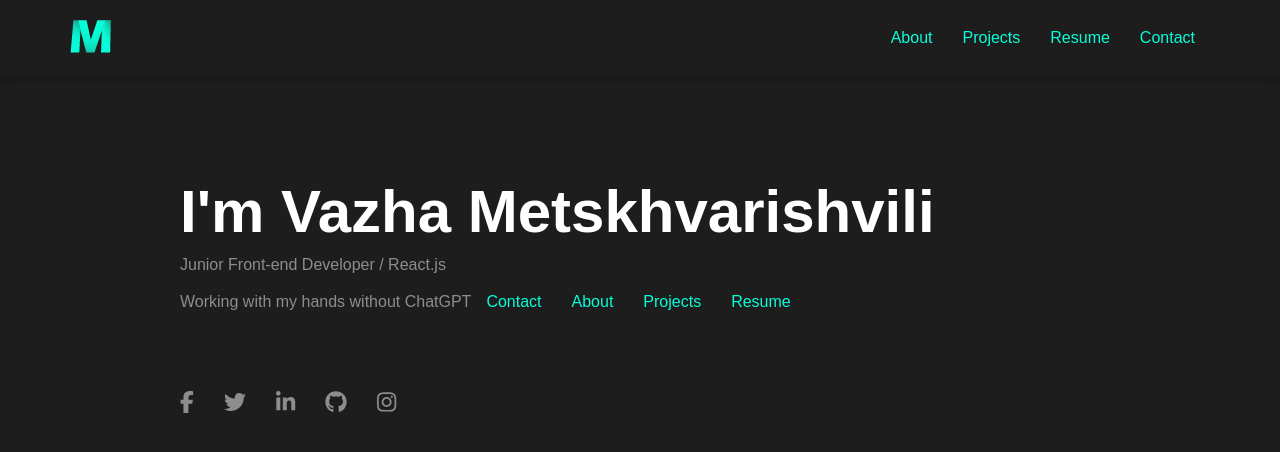
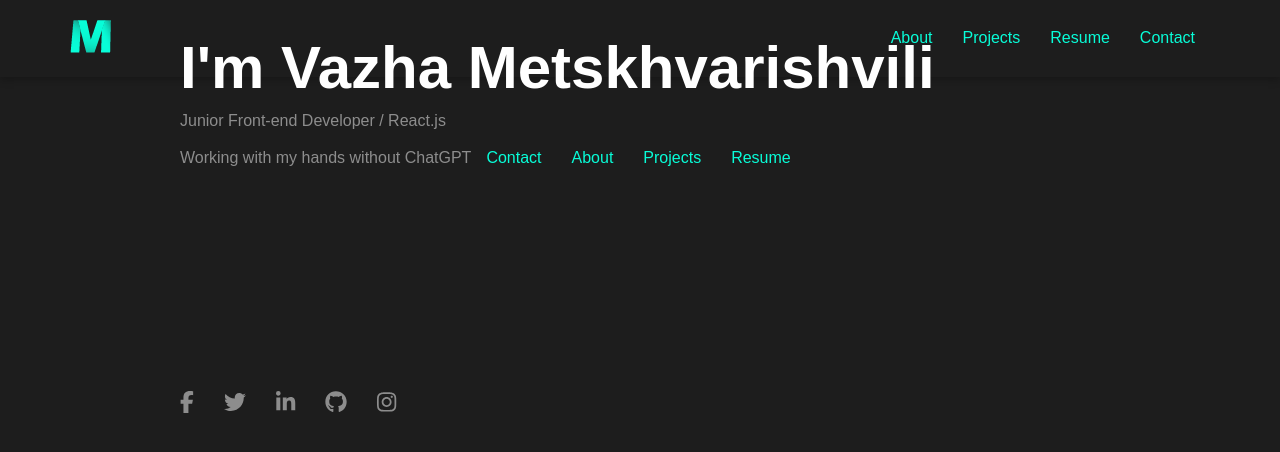
Before and after one commit to Mecxvarishvili/Portfolio, a React (Create React App) app: page / in a window 1280 px wide. Shown: the top 452 px of the page. Built offline with nearby package versions, Linux system fonts and the light colour scheme.

Commit message:
Worlikg on route transition

```diff
--- a/package.json
+++ b/package.json
@@ -14,7 +14,7 @@
     "framer-motion": "^9.0.0",
     "react": "^18.2.0",
     "react-dom": "^18.2.0",
-    "react-router-dom": "^6.2.1",
+    "react-router-dom": "^6.8.0",
     "react-scripts": "5.0.0",
     "sass": "^1.49.7",
     "web-vitals": "^2.1.4"
--- a/src/App.css
+++ b/src/App.css
@@ -296,6 +296,7 @@
     display: flex;
     flex-wrap: wrap;
     gap: 20px;
+    margin-top: 80px;
   }
   .projectPage .projectsCont .project {
     flex-basis: 300px;
@@ -307,6 +308,8 @@
   }
   .projectPage .projectsCont .projectCard img {
     width: 100%;
+    height: 300px;
+    object-fit: cover;
   }
   .projectPage .projectsCont .projectCard .hoverBox {
     position: absolute;
@@ -383,6 +386,7 @@
   .projectPage .projectsCont .singleProject .singleCont .inSingleCont img {
     width: 100%;
     height: 300px;
+    object-fit: contain;
   }
   .projectPage .projectsCont .singleProject .singleCont .inSingleCont .box {
     margin: 25px 0;
--- a/src/App.js
+++ b/src/App.js
@@ -1,15 +1,22 @@
 import './App.css';
-import { BrowserRouter as Router } from 'react-router-dom';
 import Header from './layouts/header/Header';
 import Footer from './layouts/footer/Footer';
 import { useEffect, useState } from 'react';
 import AnimatedRoutes from './components/AnimatedRoutes';
-import { AnimatePresence, motion } from 'framer-motion';
+import { Route, Routes, useLocation } from 'react-router-dom';
+import { ABOUT_PAGE, CONTACT_PAGE, HOME_PAGE, PROJECTS_PAGE, RESUME_PAGE} from './components/routes'
+import Main from './pages/home/Home';
+import ProjectsPage from './pages/projects/ProjectsPage';
+import AboutPage from './pages/about/AboutPage';
+import ContactPage from './pages/contact/ContactPage';
+import ResumePage from './pages/resume/ResumePage';
+import { AnimatePresence } from 'framer-motion';
 
 function App() {
   const [ isVisible, setVisible ] = useState(true)
   const [ tr, setTr ] = useState("activetr")
   const [ transition, setTransition ] = useState(false)
+  const location = useLocation()
 
   const transparent = () => {
     setTr("activetr")
@@ -28,23 +35,30 @@ function App() {
     console.log(window.location.pathname)
 
   }, [transition])
+  function asd () {
+    return true
+  }
 
   return (
-    <AnimatePresence>
       <div className={"transparent-website " + tr}>
-        <Router>
           <Header /* setTransition={transitionHandler} */ setVisible={setVisible} />
             <div className='mainCont'>
               {isVisible ?
               <div className="container">
-                <AnimatedRoutes setTransition={transitionHandler}/>
+                <AnimatePresence>
+                <Routes location={location} >
+                  <Route index exact path={HOME_PAGE} loader={asd()} element={<AnimatedRoutes children={<Main/>} />} />
+                  <Route path={ABOUT_PAGE} element={<AnimatedRoutes children={<AboutPage />} />} />
+                  <Route path={PROJECTS_PAGE} element={<AnimatedRoutes children={<ProjectsPage/>} />} />
+                  <Route path={RESUME_PAGE} element={<AnimatedRoutes children={<ResumePage />} />} />
+                  <Route path={CONTACT_PAGE} element={<AnimatedRoutes children={<ContactPage />} />} />
+                </Routes>
                  <Footer />
+                </AnimatePresence>
               </div>
                : <></>}
             </div>
-        </Router>
       </div>
-    </AnimatePresence>
   );
 }
 
--- a/src/components/AnimatedRoutes.js
+++ b/src/components/AnimatedRoutes.js
@@ -1,28 +1,22 @@
 import React, { useEffect } from 'react';
-import { Route, Routes, useLocation } from 'react-router-dom';
-import { ABOUT_PAGE, CONTACT_PAGE, HOME_PAGE, PROJECTS_PAGE, RESUME_PAGE} from './routes'
-import Main from '../pages/home/Home';
-import ProjectsPage from '../pages/projects/ProjectsPage';
-import AboutPage from '../pages/about/AboutPage';
-import ContactPage from '../pages/contact/ContactPage';
-import ResumePage from '../pages/resume/ResumePage';
+import { useLocation } from 'react-router-dom';
+import { motion } from 'framer-motion';
+const AnimatedRoutes = ({children}) => {
+    const location = useLocation()
+    // const careers = useLoaderData()
 
-const AnimatedRoutes = ({setTransition}) => {
-    const location = useLocation()
-
-    /* useEffect(() => {
-        setTransition()
-
-    }, [location.pathname]) */
+    useEffect(() => {
+        // setTransition()
+    }, [location.pathname])
 
     return (
-        <Routes location={location} key={location.pathname} >
-          <Route exact path={HOME_PAGE} element={<Main/>} />
-          <Route path={ABOUT_PAGE} element={<AboutPage />} />
-          <Route path={PROJECTS_PAGE} element={<ProjectsPage/>} />
-          <Route path={RESUME_PAGE} element={<ResumePage />} />
-          <Route path={CONTACT_PAGE} element={<ContactPage />} />
-        </Routes>
+        <motion.div
+        initial={{opacity: 0, y: "-100%"}}
+        animate={{opacity: 1}}
+        exit={{opacity: 0, y: "-100%"}}
+        >
+            {children}
+        </motion.div>
     );
 };
 
--- a/src/index.js
+++ b/src/index.js
@@ -3,13 +3,16 @@ import { createRoot } from "react-dom/client";
 import './index.css';
 import App from './App';
 import reportWebVitals from './reportWebVitals';
+import { BrowserRouter as Router } from 'react-router-dom';
 
 const container = document.getElementById('root')
 const root = createRoot(container)
 
 root.render(
   <React.StrictMode>
-    <App />
+    <Router>
+      <App />
+    </Router>
   </React.StrictMode>,
 );
 
--- a/src/pages/home/Home.js
+++ b/src/pages/home/Home.js
@@ -1,11 +1,11 @@
 import React from 'react';
-import { Link } from 'react-router-dom';
+import { Link, useLoaderData } from 'react-router-dom';
 import { ABOUT_PAGE, CONTACT_PAGE, PROJECTS_PAGE, RESUME_PAGE } from '../../components/routes';
-import { motion } from 'framer-motion';
 
 const Main = () => {
+
     return (
-        <motion.div className="homePage"
+        <div className="homePage"
         initial={{opacity: 0}}
         animate={{opacity: 1}}
         exit={{opacity: 0}}
@@ -19,7 +19,7 @@ const Main = () => {
                 <Link to={PROJECTS_PAGE} >Projects</Link>
                 <Link to={RESUME_PAGE}>Resume</Link>
             </div>
-        </motion.div>
+        </div>
     );
 };
 
```
Also changed, not shown: src/pages/projects/ProjectsPage.scss (+6 -1 lines), 2 other files (tests, documents, lock files or other folders).
